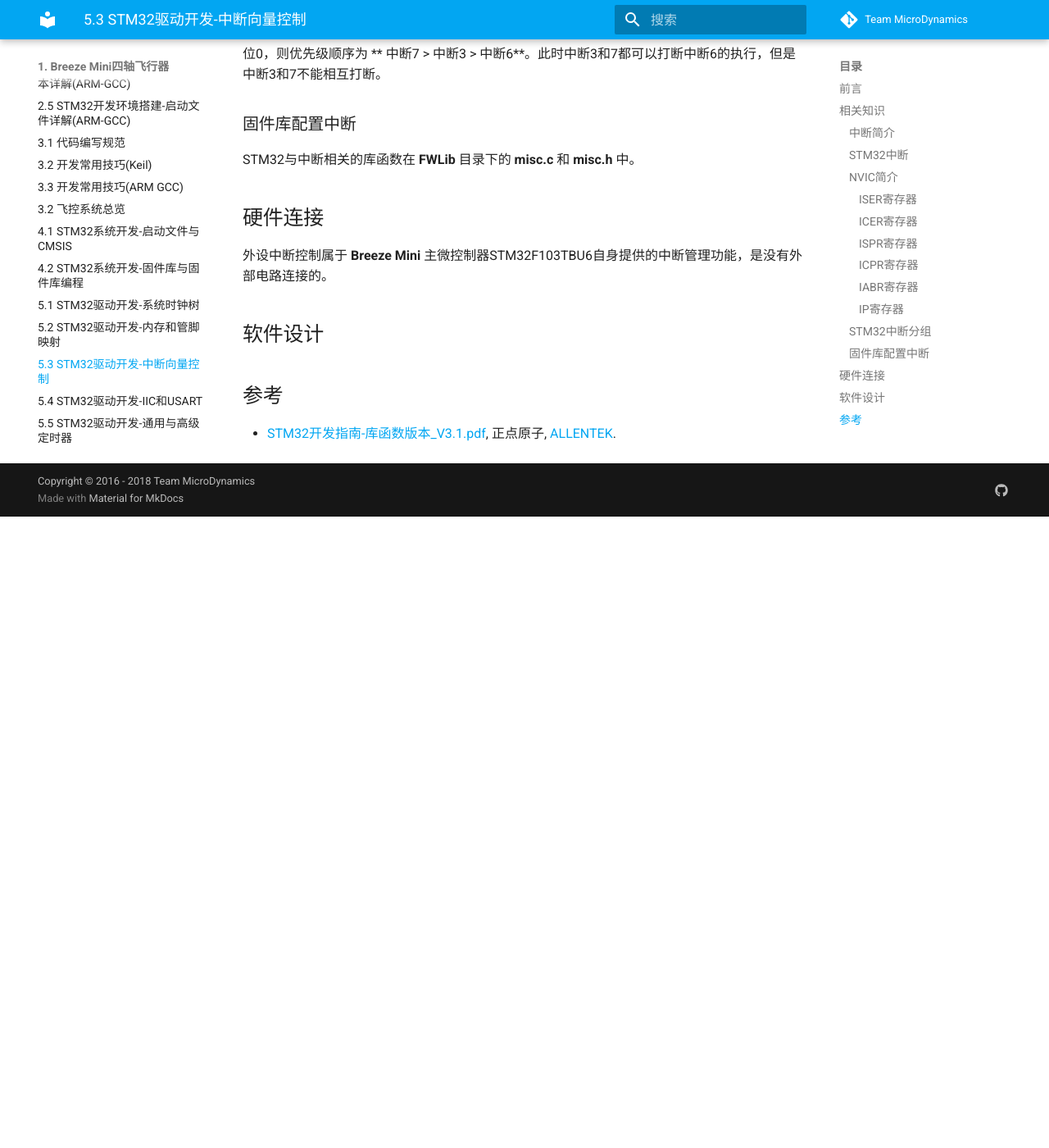
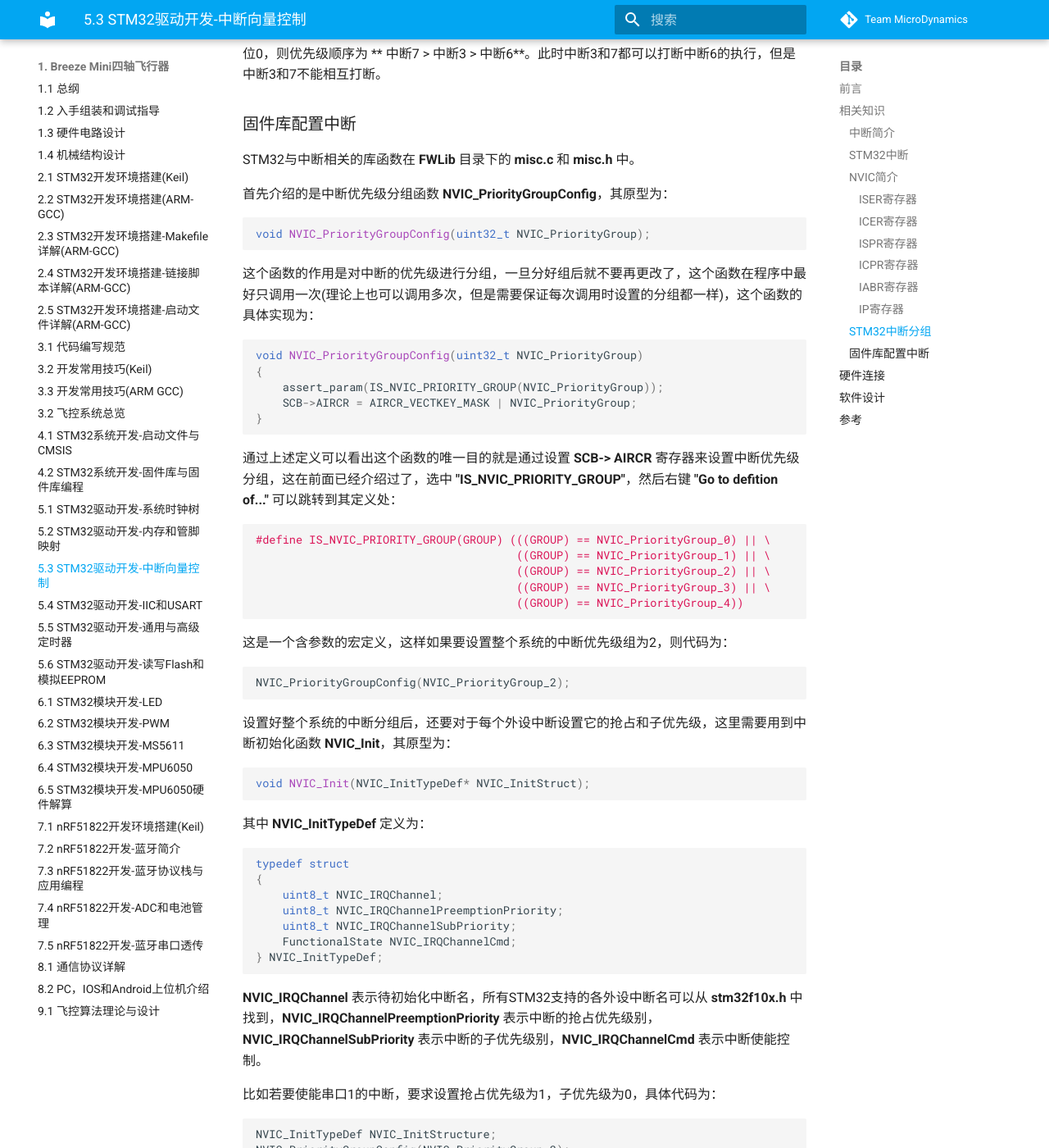
Before and after one commit to microdynamics/microdynamics_website_development, an MkDocs documentation site: the page built from docs/1. Breeze Mini四轴飞行器/5.3 STM32驱动开发-中断向量控制.md, in a window 1280 px wide and 1400 px high, scrolled down 2542 px. Shown: the whole window at 82% size. Built offline with MkDocs 1.6.1 and Material for MkDocs 9.7.7, drawn with Linux system fonts in a browser that asks for light colours; comment, search, counter and statistics services are not loaded; before the commit the page ends 3172 px from its top, so only the background shows below that; some of the changed text lies outside the part shown.

Commit message:
Modify NVIC and FLASH wiki

````diff
--- a/docs/1. Breeze Mini四轴飞行器/5.3 STM32驱动开发-中断向量控制.md
+++ b/docs/1. Breeze Mini四轴飞行器/5.3 STM32驱动开发-中断向量控制.md
@@ -83,6 +83,79 @@
 
 STM32与中断相关的库函数在 **FWLib** 目录下的 **misc.c** 和 **misc.h** 中。
 
+首先介绍的是中断优先级分组函数 **NVIC_PriorityGroupConfig**，其原型为：
+
+```c
+void NVIC_PriorityGroupConfig(uint32_t NVIC_PriorityGroup);
+```
+
+这个函数的作用是对中断的优先级进行分组，一旦分好组后就不要再更改了，这个函数在程序中最好只调用一次(理论上也可以调用多次，但是需要保证每次调用时设置的分组都一样)，这个函数的具体实现为：
+
+```c
+void NVIC_PriorityGroupConfig(uint32_t NVIC_PriorityGroup)
+{
+    assert_param(IS_NVIC_PRIORITY_GROUP(NVIC_PriorityGroup));
+    SCB->AIRCR = AIRCR_VECTKEY_MASK | NVIC_PriorityGroup;
+}
+
+```
+
+通过上述定义可以看出这个函数的唯一目的就是通过设置 **SCB-> AIRCR** 寄存器来设置中断优先级分组，这在前面已经介绍过了，选中 **"IS_NVIC_PRIORITY_GROUP"**，然后右键 **"Go to defition of..."** 可以跳转到其定义处：
+
+```c
+#define IS_NVIC_PRIORITY_GROUP(GROUP) (((GROUP) == NVIC_PriorityGroup_0) || \
+                                       ((GROUP) == NVIC_PriorityGroup_1) || \
+                                       ((GROUP) == NVIC_PriorityGroup_2) || \
+                                       ((GROUP) == NVIC_PriorityGroup_3) || \
+                                       ((GROUP) == NVIC_PriorityGroup_4))
+```
+
+这是一个含参数的宏定义，这样如果要设置整个系统的中断优先级组为2，则代码为：
+
+```c
+NVIC_PriorityGroupConfig(NVIC_PriorityGroup_2);
+```
+
+设置好整个系统的中断分组后，还要对于每个外设中断设置它的抢占和子优先级，这里需要用到中断初始化函数 **NVIC_Init**，其原型为：
+
+```c
+void NVIC_Init(NVIC_InitTypeDef* NVIC_InitStruct);
+```
+
+其中 **NVIC_InitTypeDef** 定义为：
+
+```c
+typedef struct
+{
+    uint8_t NVIC_IRQChannel;
+    uint8_t NVIC_IRQChannelPreemptionPriority;
+    uint8_t NVIC_IRQChannelSubPriority;
+    FunctionalState NVIC_IRQChannelCmd;
+} NVIC_InitTypeDef;
+
+```
+
+**NVIC_IRQChannel** 表示待初始化中断名，所有STM32支持的各外设中断名可以从 **stm32f10x.h** 中找到，**NVIC_IRQChannelPreemptionPriority** 表示中断的抢占优先级别，**NVIC_IRQChannelSubPriority** 表示中断的子优先级别，**NVIC_IRQChannelCmd** 表示中断使能控制。
+
+比如若要使能串口1的中断，要求设置抢占优先级为1，子优先级为0，具体代码为：
+
+```c
+NVIC_InitTypeDef NVIC_InitStructure;
+NVIC_PriorityGroupConfig(NVIC_PriorityGroup_2);
+NVIC_InitStructure.NVIC_IRQChannel                   = USART1_IRQn;
+NVIC_InitStructure.NVIC_IRQChannelSubPriority        = 1;
+NVIC_InitStructure.NVIC_IRQChannelPreemptionPriority = 0;
+NVIC_InitStructure.NVIC_IRQChannelCmd                = ENABLE;
+NVIC_Init(&NVIC_InitStructure);
+```
+
+这里我们仅介绍的是中断分组和设置优先级的方法，至于每个外设的对应中断状态如何清除、查询，这个在后面具体介绍每个外设时会再详细介绍。总结来说就是设置中断优先级分为两步为：
+
+1. 在系统初始化时设置一次中断分组，确定抢占、子优先级的分配位数。
+
+2. 设置所用中断的中断优先级别，对每个中断调用 **NVIC_Init()** 初始化。
+
+
 ## 硬件连接
 
 外设中断控制属于 **Breeze Mini** 主微控制器STM32F103TBU6自身提供的中断管理功能，是没有外部电路连接的。
````
Also changed, not shown: docs/1. Breeze Mini四轴飞行器/5.6 STM32驱动开发-读写Flash和模拟EEPROM.md (+16 -0 lines).
